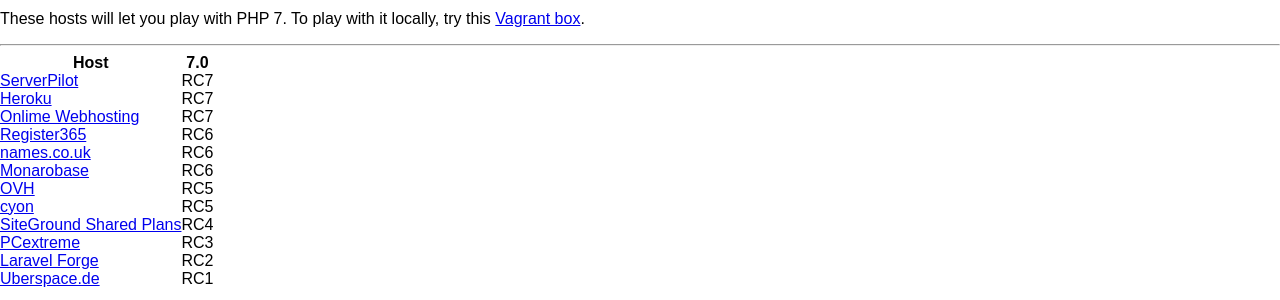
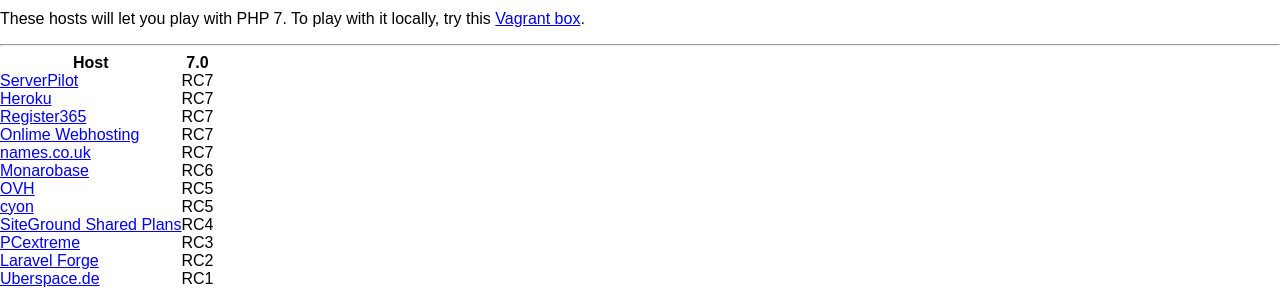
Before and after one commit to phpversions/phpversions.info, a Jekyll site: the page built from php-7.html, in a window 1280 px wide. Shown: the part 942-1242 px from the top of the page. Built offline with Jekyll 4.4.1, drawn with Linux system fonts in a browser that asks for light colours; nearby versions of some CDN libraries.

Commit message:
Updated Namesco and R365 to RC7

```diff
--- a/_data/shared_hosts.yml
+++ b/_data/shared_hosts.yml
@@ -250,7 +250,7 @@
   url: "https://www.awin1.com/awclick.php?mid=897&id=253713"
   php55: 30
   php56: 15
-  php70: RC6
+  php70: RC7
   default: 5.6.15
   manual_update: "Yes (Minor)"
   auto_update: "Yes (Patch)"
@@ -299,7 +299,7 @@
   url: "https://www.register365.com/web-hosting/"
   php55: 30
   php56: 15
-  php70: RC6
+  php70: RC7
   default: 5.6.15
   manual_update: "Yes (Minor)"
   auto_update: "Yes (Patch)"
```
